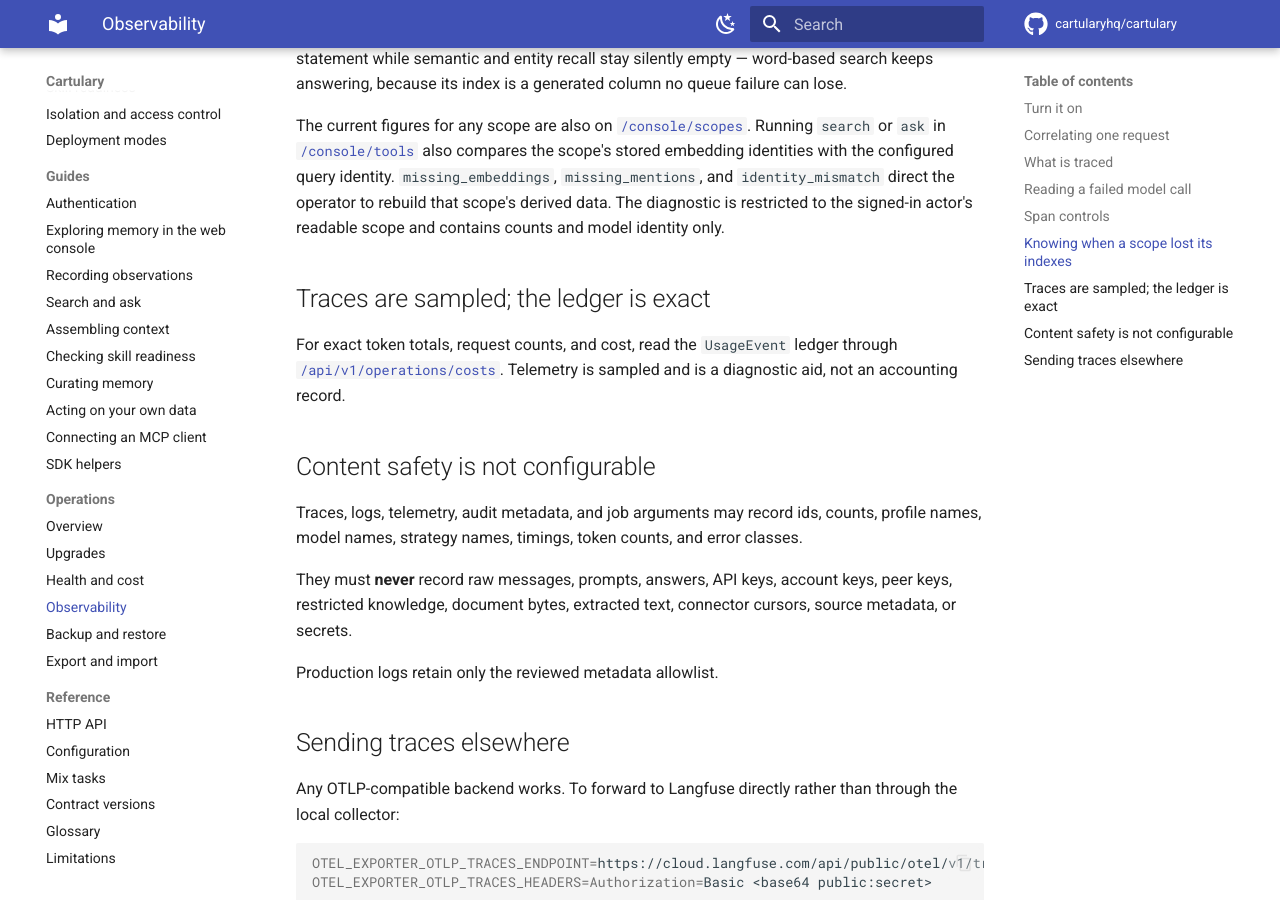
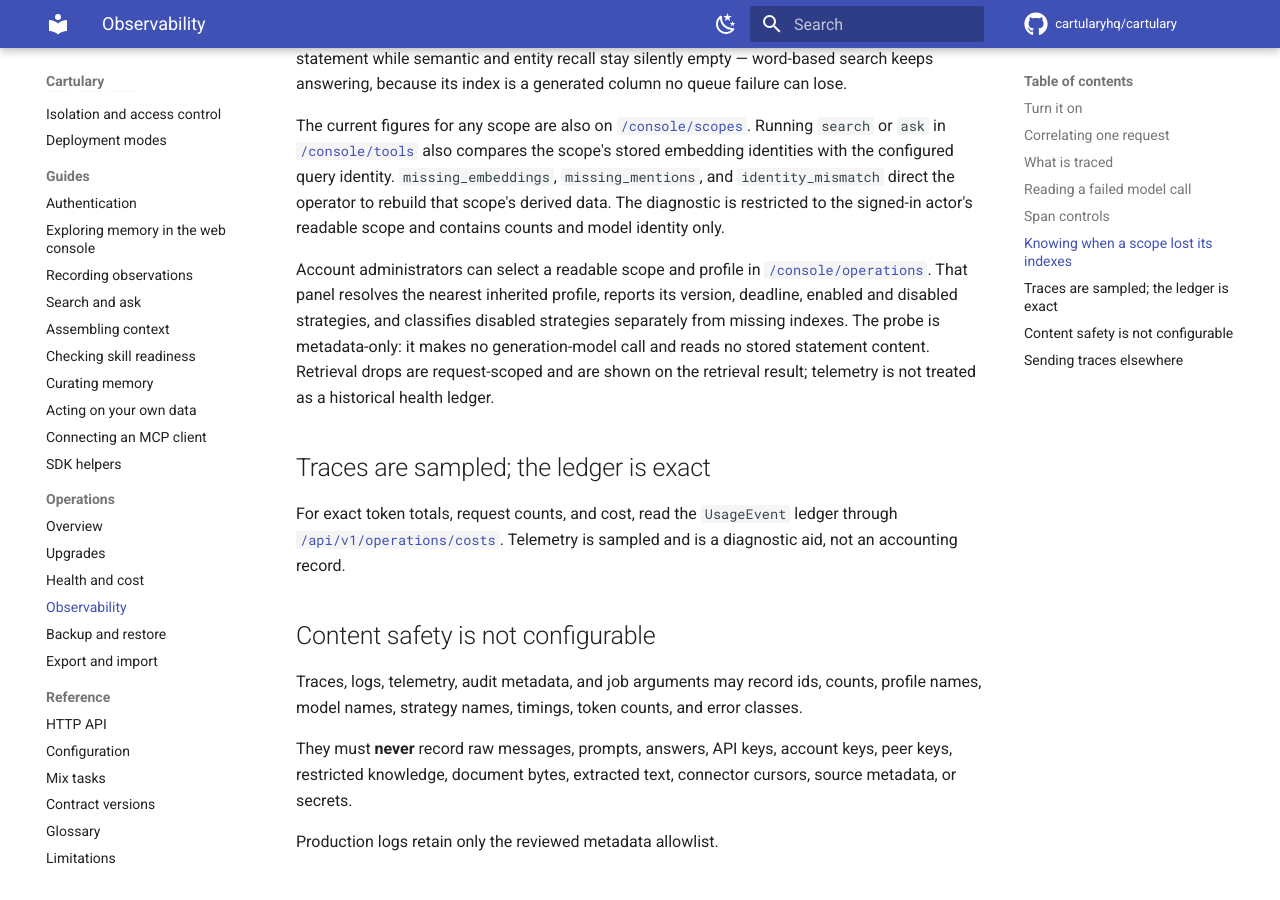
Before and after one commit to cartularyhq/cartulary, an MkDocs documentation site: the page built from docs/operations/observability.md, in a window 1280 px wide and 900 px high, scrolled down 3831 px. Built offline with MkDocs 1.6.1 and Material for MkDocs 9.7.7, drawn with Linux system fonts in a browser that asks for light colours; comment, search, counter and statistics services are not loaded.

Commit message:
Add scope retrieval health to operations console

```diff
--- a/docs/operations/observability.md
+++ b/docs/operations/observability.md
@@ -131,6 +131,14 @@ direct the operator to rebuild that scope's derived data. The diagnostic is
 restricted to the signed-in actor's readable scope and contains counts and
 model identity only.
 
+Account administrators can select a readable scope and profile in
+[`/console/operations`](../guides/web-console.md). That panel resolves the
+nearest inherited profile, reports its version, deadline, enabled and disabled
+strategies, and classifies disabled strategies separately from missing indexes.
+The probe is metadata-only: it makes no generation-model call and reads no
+stored statement content. Retrieval drops are request-scoped and are shown on
+the retrieval result; telemetry is not treated as a historical health ledger.
+
 ## Traces are sampled; the ledger is exact
 
 For exact token totals, request counts, and cost, read the `UsageEvent` ledger
```
Also changed, not shown: docs/guides/web-console.md (+7 -1 lines), 3 other files.
